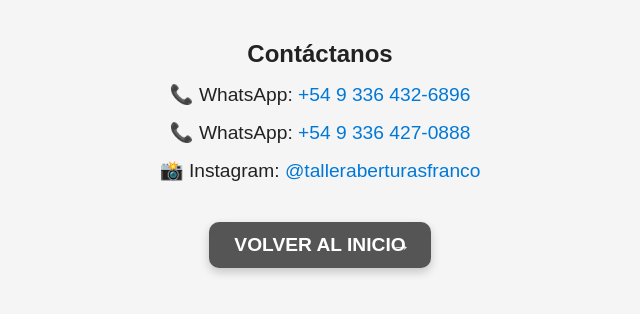
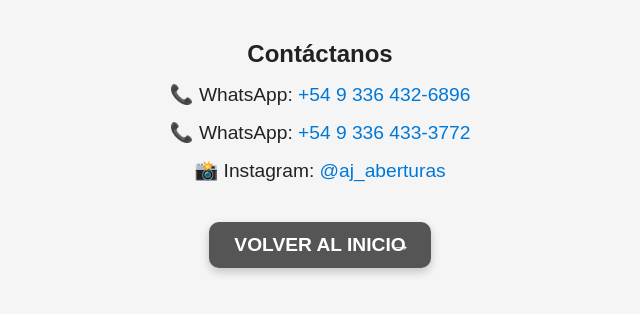
Before and after one commit to schnalfranco-ui/ajberturas, a plain HTML site: page index.html in a window 1280 px wide. Both pictures are taken after a click on the button "CONTACTOS". Shown: the whole page, without its empty margins (320-960 px from the left). Drawn offline with Linux system fonts and the light colour scheme.

Commit message:
Update index.html

```diff
--- a/index.html
+++ b/index.html
@@ -44,8 +44,8 @@
   <div id="contactos" class="seccion">
     <h2>Contáctanos</h2>
     <p class="contacto">📞 WhatsApp: <a href="https://wa.me/5493364326896" target="_blank">+54 9 336 432-6896</a></p>
-    <p class="contacto">📞 WhatsApp: <a href="https://wa.me/5493364270888" target="_blank">+54 9 336 427-0888</a></p>
-    <p class="contacto">📸 Instagram: <a href="https://instagram.com/talleraberturasfranco" target="_blank">@talleraberturasfranco</a></p>
+    <p class="contacto">📞 WhatsApp: <a href="https://wa.me/5493364333772" target="_blank">+54 9 336 433-3772</a></p>
+    <p class="contacto">📸 Instagram: <a href="https://https://www.instagram.com/aj_aberturas/" target="_blank">@aj_aberturas</a></p>
     <button class="boton volver" onclick="volverInicio()">Volver al inicio</button>
   </div>
 
```
